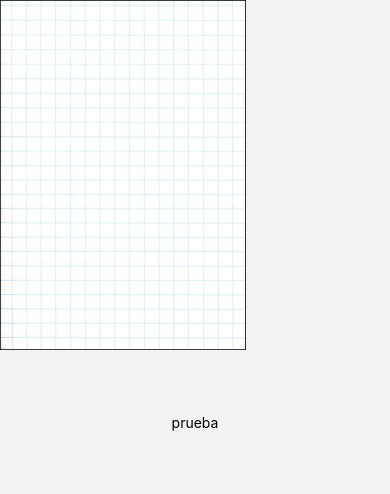
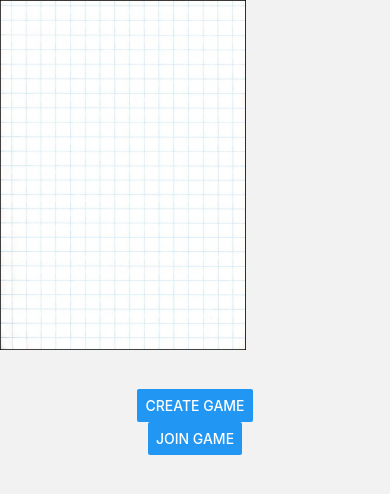
Before and after one commit to JDBERBEO/Stoppy_Frontend, a React Native app: screen /gameSelection in a window 390 px wide. Shown: the top 494 px of the page. Built offline with nearby package versions, Linux system fonts and the light colour scheme.

Commit message:
crea componente de tabla

```diff
--- a/App.js
+++ b/App.js
@@ -6,6 +6,8 @@ import { Home } from './screens/Home';
 import { Signup } from './screens/Signup';
 import { Signin } from './screens/Signin';
 import { GameSelection } from './screens/GameSelection';
+import { CreateGame } from './screens/CreateGame';
+// import { JoinGame } from './screens/JoinGame';
 import { Provider } from 'react-redux';
 import store from './store/store'
 
@@ -21,6 +23,8 @@ export default function App() {
         <Stack.Screen name="signup" component={Signup}/>
         <Stack.Screen name="signin" component={Signin}/>
         <Stack.Screen name="gameSelection" component={GameSelection}/>
+        <Stack.Screen name="createGame" component={CreateGame}/>
+        {/* <Stack.Screen name="joinGame" component={JoinGame}/> */}
       </Stack.Navigator>
     </NavigationContainer>
     </Provider>
--- a/package.json
+++ b/package.json
@@ -21,10 +21,12 @@
     "react-native-gesture-handler": "^1.10.3",
     "react-native-safe-area-context": "3.2.0",
     "react-native-screens": "~3.4.0",
+    "react-native-table-component": "^1.2.1",
     "react-native-web": "~0.13.12",
     "react-redux": "^7.2.4",
     "redux": "^4.1.1",
-    "redux-thunk": "^2.3.0"
+    "redux-thunk": "^2.3.0",
+    "socket.io-client": "^4.1.3"
   },
   "devDependencies": {
     "@babel/core": "^7.9.0"
--- /dev/null
+++ b/screens/CreateGame.js
@@ -0,0 +1,56 @@
+import React, {useRef, useEffect, useState}from 'react'
+import io from 'socket.io-client'
+import { ImageBackground, StyleSheet, Text, View, Button, TextInput, Image } from 'react-native';
+import { Table, Row, Rows } from 'react-native-table-component';
+
+export const CreateGame = () => {
+    const [name, setName] = useState('')
+    const ref = useRef()
+    const headTable = ['letter', 'Name', 'City/Country', 'Fruit','Color', 'Thing']
+    useEffect(() => {
+
+    ref.current = io('http://localhost:8000')
+    ref.current.on('welcome', data => console.log(data.message))
+    }, [])
+
+    return (
+      <View style={styles.container}>
+        <ImageBackground source={require("../assets/paper1.jpeg")} resizeMode="cover" style={styles.image}>
+          {/* <Image source={require("../assets/Signin_NoBK.png")} style={styles.imageLogo} resizeMode="contain" />
+          <Button title="Submit" onPress={handleSubmit} /> */}
+        <Table borderStyle={{borderWidth: 2, borderColor: '#c8e1ff', margin: '5%'}}>
+        <Row data={headTable} style={styles.head} textStyle={styles.text}/>
+        <Row data={headTable} style={styles.head} textStyle={styles.text}/>
+        </Table>
+        </ImageBackground>
+    </View>
+    )
+}
+
+const styles = StyleSheet.create({
+  container: {
+    flex: 1,
+  },
+  image: {
+    flex: 1,
+    justifyContent:"center"
+  },
+  imageLogo: {
+    flex:1,
+    alignItems: "center",
+    justifyContent: "center",
+    marginLeft: "20%",
+    marginTop: "-10%"
+  },
+  text:{
+    textAlign:"center"
+  },
+  input: {
+    height: 40,
+    marginHorizontal: 120,
+    borderBottomColor: "blue",
+    borderBottomWidth: 1,
+    borderWidth: 0,
+    padding: 10,
+  },
+});
--- a/screens/GameSelection.js
+++ b/screens/GameSelection.js
@@ -1,26 +1,16 @@
-import React, { useState } from 'react'
-import { View, Text, TextInput, ImageBackground, StyleSheet, Image, Button} from 'react-native'
-import { useSelector, useDispatch } from "react-redux";
-// import { playerSignin } from '../store/playerSigninReducer';
+import React from 'react'
+import { View, ImageBackground, StyleSheet, Image, Button} from 'react-native'
 import { useNavigation } from '@react-navigation/native';
-import AsyncStorage from '@react-native-async-storage/async-storage';
+
 
 export const GameSelection = () => {
-    const getData = async () => {
-        try {
-          const value = await AsyncStorage.getItem('token')
-          if(value !== null) {
-            console.log('value desde game selection', value)
-          }
-        } catch(e) {
-          console.log('e', e)
-        }
-      }
-
+  const navigation = useNavigation()
     return (
         <View style={styles.container}>
             <ImageBackground source={require("../assets/paper1.jpeg")} resizeMode="cover" style={styles.image}>
-                <Text>prueba</Text>
+            {/* <Image source={require("../assets/chooseOneOption.png")} style={styles.imageLogo} resizeMode="contain" /> */}
+            <Button title="Create Game" onPress={()=> navigation.navigate('createGame')}/>
+            <Button title="Join Game" onPress={()=> navigation.navigate('joinGame')}/>
             </ImageBackground>
         </View>
     )
```
Also changed, not shown: assets/chooseOneOption.png (added), screens/Home.js (indentation only), screens/JoingGame.js (added), 1 other file (tests, documents, lock files or other folders).
